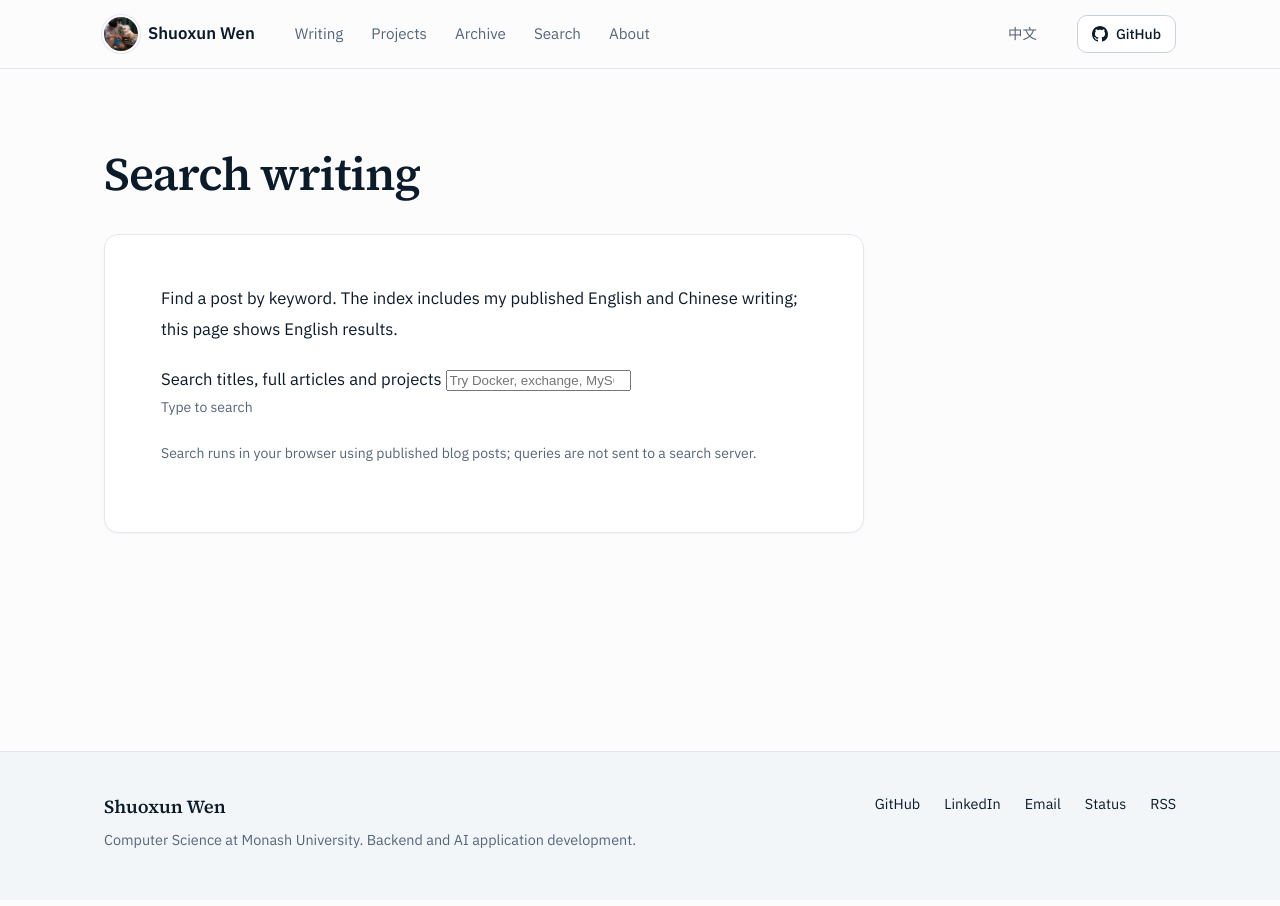
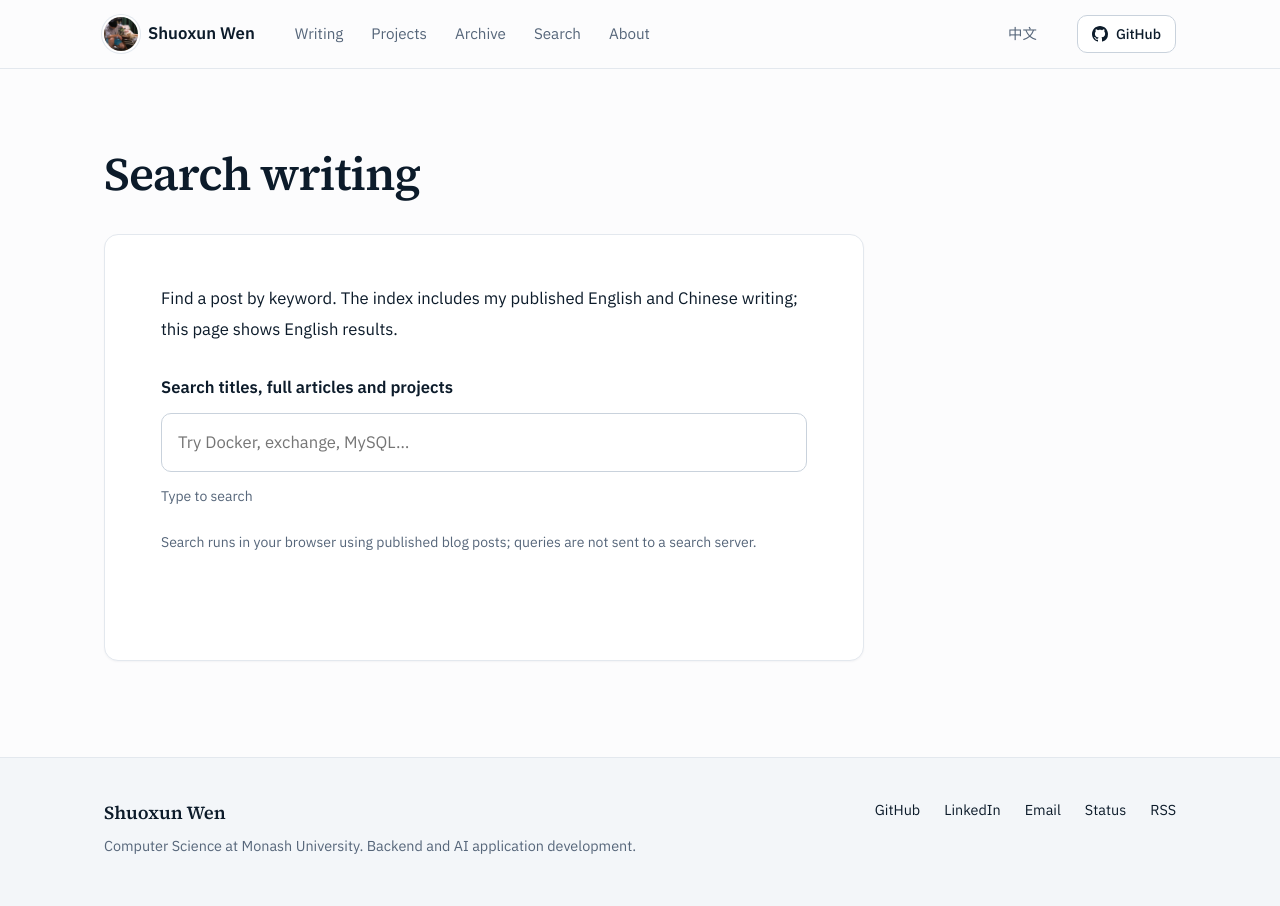
Before and after one commit to Waldo0926/waldo0926.github.io, a Jekyll site: the page built from search/index.md, in a window 1280 px wide. Built offline with Jekyll 4.4.1, drawn with Linux system fonts in a browser that asks for light colours.

Commit message:
style(blog): style search results and related writing

```diff
--- a/assets/style.css
+++ b/assets/style.css
@@ -577,3 +577,20 @@
 .portfolio-note { margin-top: 20px; line-height: 1.6; }
 @media (max-width: 840px) { .topic-grid { grid-template-columns: repeat(2,minmax(0,1fr)); } }
 @media (max-width: 620px) { .topic-grid, .portfolio-grid { grid-template-columns: minmax(0,1fr); } .topic-card { min-height: 145px; } .portfolio-filters label { flex: 1 1 145px; } }
+
+/* Article search and post provenance. */
+.blog-search { margin: 28px 0 56px; }
+.blog-search > label { display: block; font-weight: 600; margin-bottom: 10px; }
+.blog-search > input { display: block; width: 100%; padding: 13px 16px; border: 1px solid var(--border-strong); background: var(--surface); color: var(--text); border-radius: var(--radius-sm); font: inherit; }
+.blog-search > .small { margin-top: 12px; }
+.blog-search-results { list-style: none; margin: 18px 0 0; padding: 0; }
+.blog-search-results li { padding: 19px 0; border-top: 1px solid var(--border); }
+.blog-search-results a { display: block; font-weight: 600; font-size: 1.08rem; color: var(--text); }
+.blog-search-results a:hover { color: var(--brand); }
+.blog-search-results span { display: block; font-size: .8rem; color: var(--muted-2); margin-top: 5px; }
+.blog-search-results p { margin-top: 6px; color: var(--muted); font-size: .9rem; }
+.post-source { margin-top: 14px; margin-bottom: 20px; }
+.post-related { margin-top: 34px; padding: 20px 24px; border-top: 1px solid var(--border); }
+.post-related h2 { font-size: 1.18rem; }
+.post-related ul { padding-left: 20px; }
+.post-related li { margin-top: 8px; }
```
